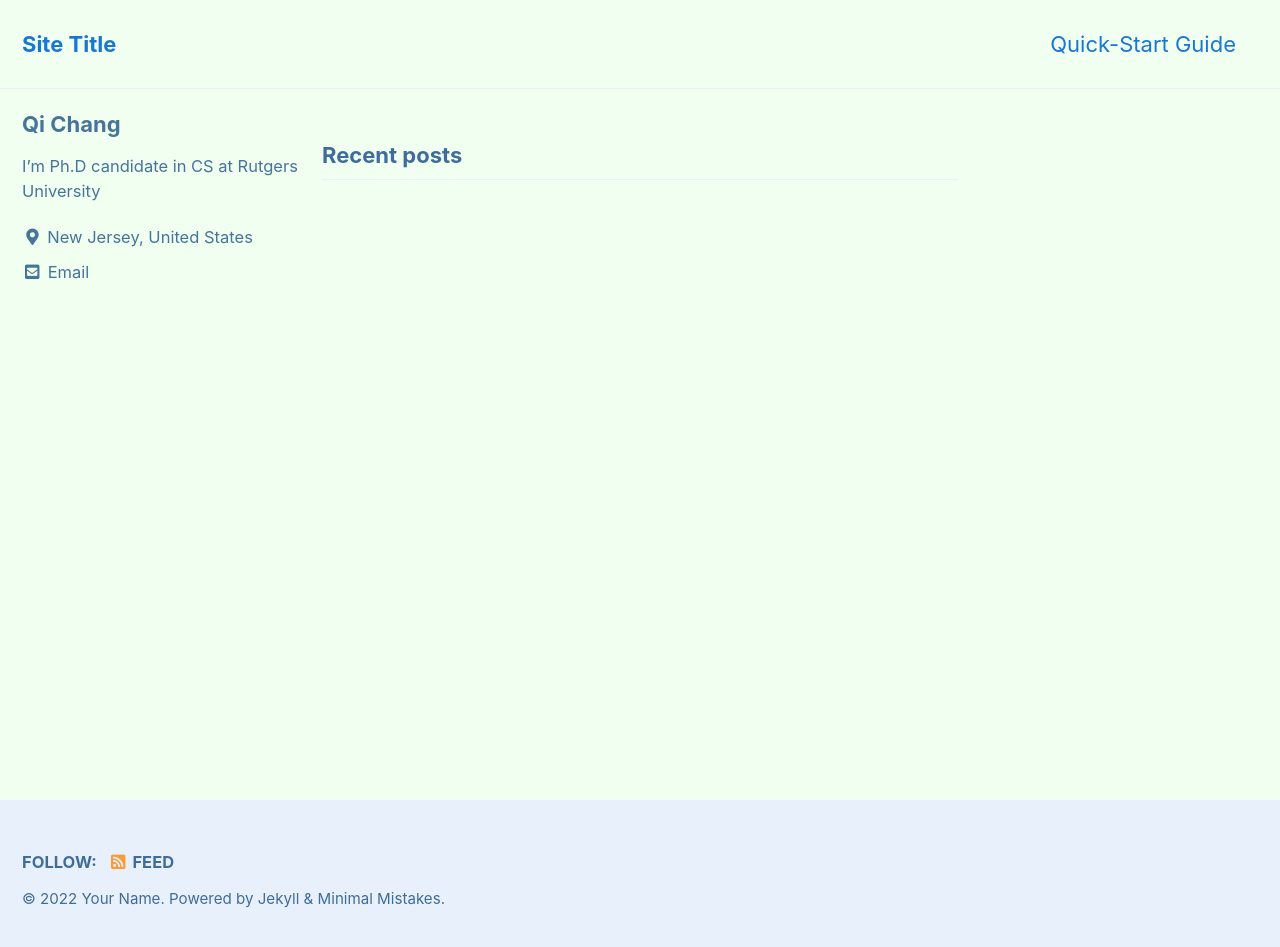
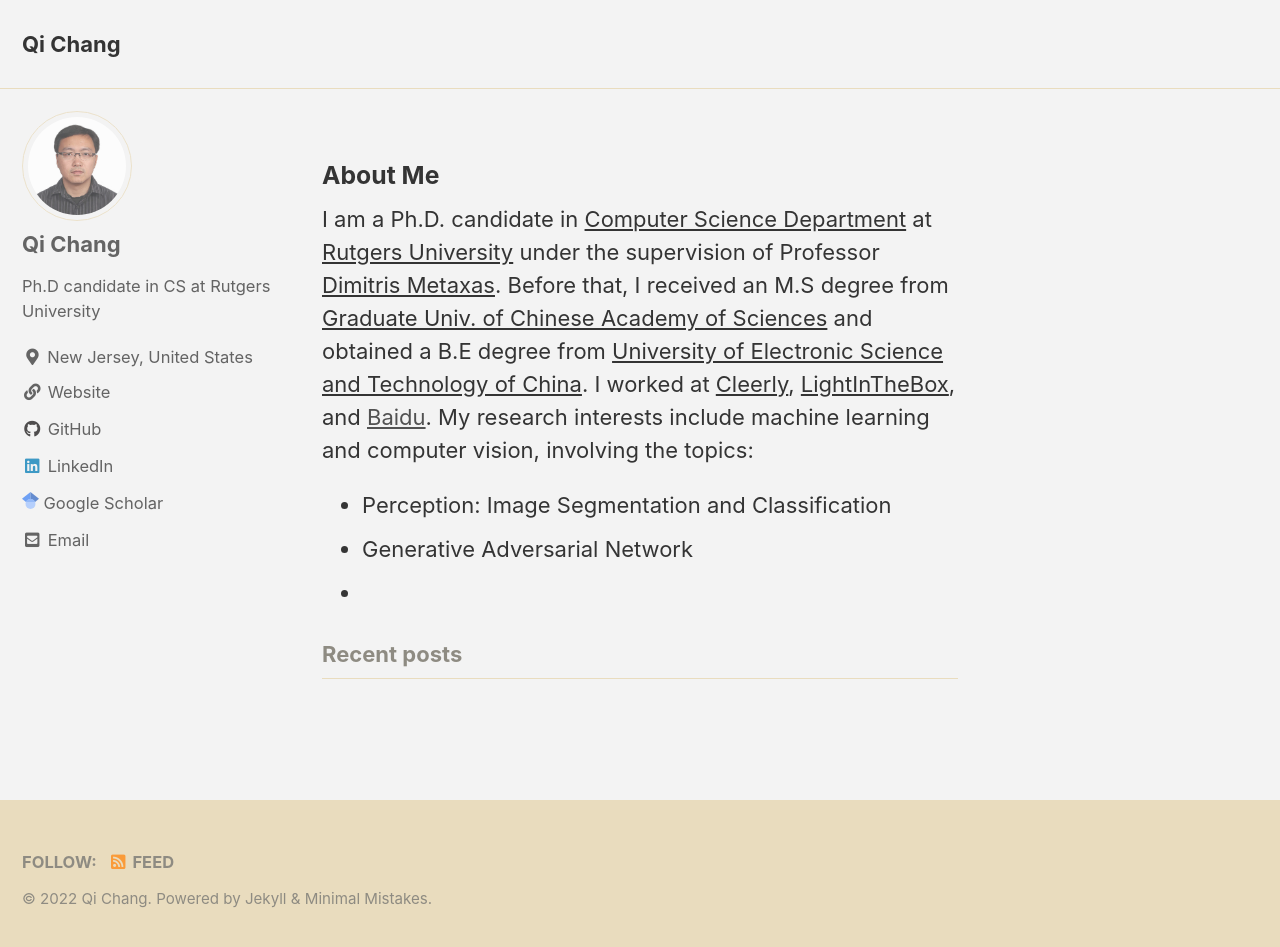
Before and after one commit to tommy-qichang/tommy-qichang.github.io, a Jekyll site: the page built from index.html, in a window 1280 px wide and 955 px high. Shown: the top 947 px of the window. Built offline with Jekyll 4.4.1, drawn with Linux system fonts in a browser that asks for light colours; cached includes are drawn as plain includes; the list of posts is cut into pages by our own code.

Commit message:
add google scholar

```diff
--- a/_config.yml
+++ b/_config.yml
@@ -13,22 +13,22 @@
 # theme                  : "minimal-mistakes-jekyll"
 # remote_theme           : "mmistakes/minimal-mistakes"
 remote_theme: "mmistakes/minimal-mistakes@4.24.0"
-minimal_mistakes_skin    : "aqua" # "air", "aqua", "contrast", "dark", "dirt", "neon", "mint", "plum", "sunrise"
+minimal_mistakes_skin    : "dirt" # "air", "aqua", "contrast", "dark", "dirt", "neon", "mint", "plum", "sunrise"
 
 # Site Settings
 locale                   : "en-US"
-title                    : "Site Title"
+title                    : "Qi Chang"
 title_separator          : "-"
 subtitle                 : # site tagline that appears below site title in masthead
-name                     : "Your Name"
-description              : "An amazing website."
+name                     : "Qi Chang"
+description              : "Qi Chang's Academic Website"
 url                      : # the base hostname & protocol for your site e.g. "https://mmistakes.github.io"
 baseurl                  : # the subpath of your site, e.g. "/blog"
-repository               : # GitHub username/repo-name e.g. "mmistakes/minimal-mistakes"
+repository               : "tommy-qichang/tommy-qichang"# GitHub username/repo-name e.g. "tommy-qichang/tommy-qichang"
 teaser                   : # path of fallback teaser image, e.g. "/assets/images/500x300.png"
 logo                     : # path of logo image to display in the masthead, e.g. "/assets/images/88x88.png"
 masthead_title           : # overrides the website title displayed in the masthead, use " " for no title
-# breadcrumbs            : false # true, false (default)
+breadcrumbs            : true # true, false (default)
 words_per_minute         : 200
 comments:
   provider               : # false (default), "disqus", "discourse", "facebook", "staticman", "staticman_v2", "utterances", "giscus", "custom"
@@ -104,26 +104,23 @@ analytics:
 # Site Author
 author:
   name             : "Qi Chang"
-  avatar           : # path of avatar image, e.g. "/assets/images/bio-photo.jpg"
-  bio              : "I'm Ph.D candidate in CS at Rutgers University"
+  avatar           : "assets/images/me.JPG"# path of avatar image, e.g. "/assets/images/bio-photo.jpg"
+  bio              : "Ph.D candidate in CS at Rutgers University"
   location         : "New Jersey, United States"
-  email            : tommy.qichang@gmail.com
+  email            : tommy.qichang@rutgers.edu
   links:
-    - label: "Email"
-      icon: "fas fa-fw fa-envelope-square"
-      # url: "mailto:tommy.qichang@email.com"
     - label: "Website"
       icon: "fas fa-fw fa-link"
-      # url: "https://tommy-qichang.github.io/"
+      url: "https://tommy-qichang.github.io/"
     - label: "GitHub"
       icon: "fab fa-fw fa-github"
-      # url: "https://github.com/tommy-qichang"
+      url: "https://github.com/tommy-qichang"
     - label: "LinkedIn"
       icon: "fab fa-fw fa-linkedin"
-      # url: "https://www.linkedin.com/in/tommy-qichang/"
+      url: "https://www.linkedin.com/in/tommy-qichang/"
     - label: "Google Scholar"
       icon: "fab fa-fw fa-scholar"
-      # url: "https://scholar.google.com/citations?user=t2vNAtIAAAAJ&hl=en"
+      url: "https://scholar.google.com/citations?user=t2vNAtIAAAAJ&hl=en"
 
 # Site Footer
 footer:
--- a/_sass/minimal-mistakes/_utilities.scss
+++ b/_sass/minimal-mistakes/_utilities.scss
@@ -326,7 +326,7 @@ body:hover .visually-hidden button {
   }
 
   .fa-scholar {
-    content: url('assets/images/google-scholar.svg');
+    content: url('/assets/images/google-scholar.svg');
     height: 1em;
     width: auto;
   }
--- a/index.html
+++ b/index.html
@@ -2,3 +2,15 @@
 layout: home
 author_profile: true
 ---
+<h3>About Me</h3>
+I am a Ph.D. candidate in <a href="https://www.cs.rutgers.edu/">Computer Science Department</a> at <a href="https://www.rutgers.edu/">Rutgers University</a> under the supervision of Professor <a href="https://scholar.google.com/citations?user=a7VNhCIAAAAJ&hl=en">Dimitris Metaxas</a>.
+Before that, I received an M.S degree from <a href="https://english.ucas.ac.cn/">Graduate Univ. of Chinese Academy of Sciences</a>
+and obtained a B.E degree from <a href="https://en.uestc.edu.cn/">University of Electronic Science and Technology of China</a>.
+I worked at <a href="https://cleerlyhealth.com/">Cleerly</a>, <a href="https://www.lightinthebox.com/">LightInTheBox</a>, and <a href="">Baidu</a>.
+
+My research interests include machine learning and computer vision, involving the topics:
+<ul>
+    <li>Perception: Image Segmentation and Classification</li>
+    <li>Generative Adversarial Network</li>
+    <li></li>
+</ul>
```
Also changed, not shown: _data/navigation.yml (+6 -2 lines), _posts/_2022-03-17-test.md (added, +10 -0 lines), assets/images/me.JPG (added), 3 other files.
